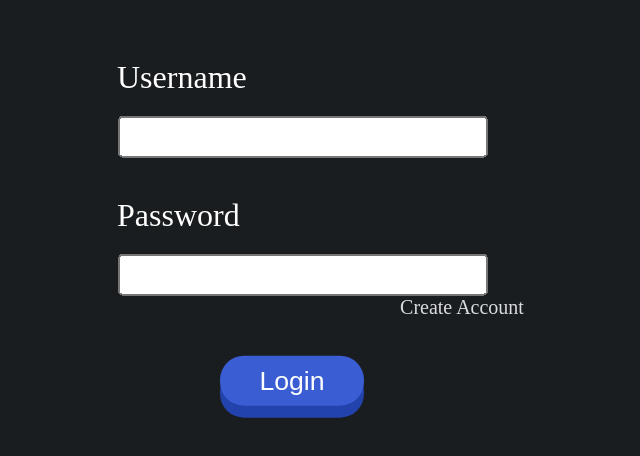
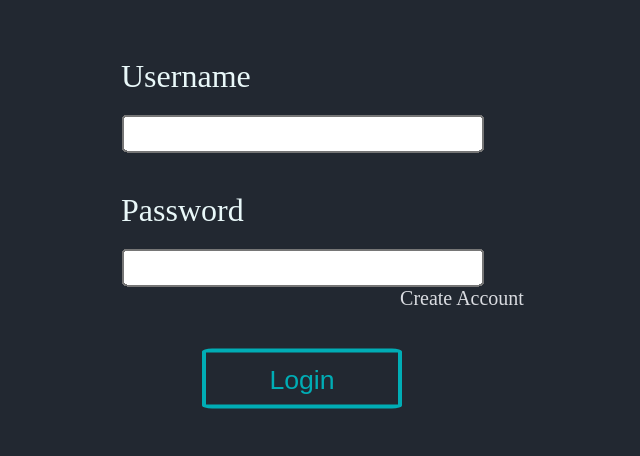
Before and after one commit to Vikaheimo/Budget-Tracker-Frontend, a React app: page / in a window 1280 px wide. Shown: the top 456 px of the page, without its empty margins (338-978 px from the left). Built offline with nearby package versions, Linux system fonts and the light colour scheme.

Commit message:
Fix button Css and Webpack with sass

```diff
--- a/src/App.scss
+++ b/src/App.scss
@@ -1,7 +1,8 @@
 :root {
-    background-color: #1a1d1f;
+    --background-color: #222831;
+    background-color: var(--background-color);
     --nav-size: 60px;
-    --text-color: #fff;
+    --text-color: #E9F8F9;
     color: var(--text-color);
 }
 body {
@@ -18,3 +19,9 @@ a {
     color: #dadce1;
     text-decoration: none;
 }
+
+* {
+    box-sizing: border-box;
+    padding: 0;
+    margin: 0;
+}
--- a/src/Components/Button/Button.js
+++ b/src/Components/Button/Button.js
@@ -2,22 +2,16 @@ import React from "react"
 import "./Button.scss"
 const Button = (props) => {
     return (
-        <button
-            id={props.identity}
-            className={`Button-pushable ${
-                props.buttonType ? props.buttonType : ""
-            }`}
-            onClick={props.onClick}
-            type={props.type}
-        >
-            <span
-                className={`Button-front ${
-                    props.buttonType ? props.buttonType : ""
-                }`}
+        <div className={"default-button"} id={props.divId}>
+            <button
+                id={props.identity}
+                className="button-pushable"
+                onClick={props.onClick}
+                type={props.type}
             >
                 {props.text}
-            </span>
-        </button>
+            </button>
+        </div>
     )
 }
 
--- a/src/Components/Button/Button.scss
+++ b/src/Components/Button/Button.scss
@@ -1,32 +1,18 @@
-.Button-pushable {
-    background: #2243ac;
-    border-radius: 12px;
-    border: none;
-    padding: 0;
-    cursor: pointer;
-    outline-offset: 4px;
-    margin-left: 10px;
-    margin-top: 5px;
-    transform: translate(-10px, 0);
+.button-pushable {
+    width: 100%;
+    border: 2px solid #00ADB5;
+    height: 100%;
+    background-color: transparent;
+    color: #00ADB5;
+    border-radius: 5%;
 }
 
-.Button-pushable.secondary {
-    background: #3b4464;
+.button-pushable:hover {
+    color: #EEEEEE;
+    background-color: #00ADB5;
 }
 
-.Button-front {
-    display: block;
-    padding: 5px 20px;
-    border-radius: 12px;
-    background: #3a5dd3;
-    color: var(--text-color);
-    transform: translateY(-6px);
+.default-button {
+    height: 30px;
+    width: 100px;
 }
-
-.Button-front.secondary {
-    background: #566491;
-}
-
-.Button-pushable:active .Button-front {
-    transform: translateY(-2px);
-}
--- a/webpack.dev.js
+++ b/webpack.dev.js
@@ -5,6 +5,7 @@ const common = require("./webpack.common")
 const { merge } = require("webpack-merge")
 
 module.exports = merge(common, {
+    cache: false,
     mode: "development",
     devServer: {
         port: "5000",
@@ -14,7 +15,7 @@ module.exports = merge(common, {
         historyApiFallback: true,
         open: true,
         hot: true,
-        liveReload: true
+        liveReload: true,
     },
     module: {
         rules: [
```
